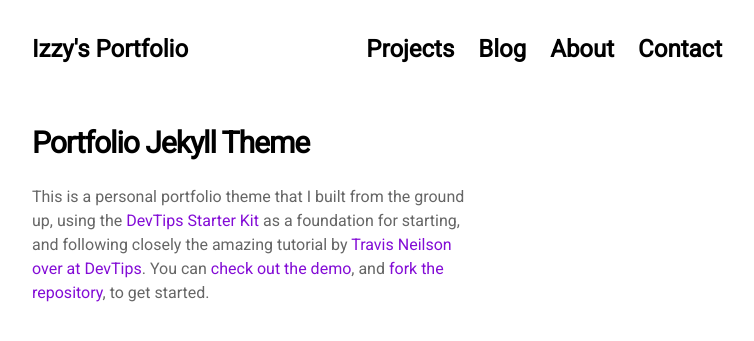
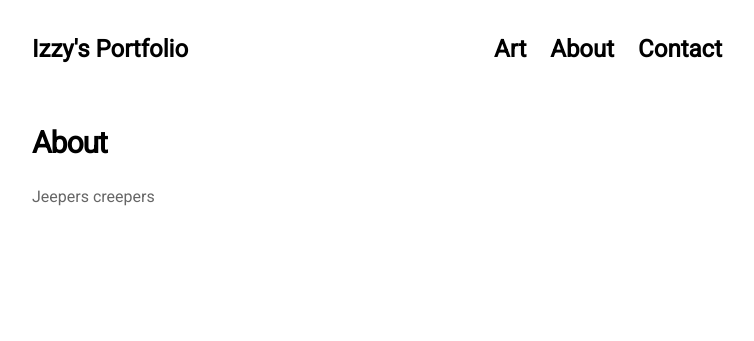
Before and after one commit to izzy-graphics/izzy-graphics.github.io, a Jekyll site: the page built from pages/about.html, in a window 1280 px wide. Shown: the top 341 px of the page, without its empty margins (263-1017 px from the left). Built offline with Jekyll 4.4.1, drawn with Linux system fonts in a browser that asks for light colours; nearby versions of some CDN libraries.

Commit message:
added some nifty stuff

```diff
--- a/_data/settings.yml
+++ b/_data/settings.yml
@@ -2,8 +2,7 @@
 # General Site Settings
 
 menu:
-- {name: 'Projects', url: ''}
-- {name: 'Blog', url: 'pages/blog.html'}
+- {name: 'Art', url: ''}
 - {name: 'About', url: 'pages/about.html'}
 - {name: 'Contact', url: 'pages/contact.html'}
 
@@ -13,9 +12,7 @@ menu:
 # NOTE: Providing SEO information will make this website more searchable on the internet.
 
 seo:
-  description: 'Personal portfolio powered by Jekyll and GitHub Pages '
-  rel-author: 'https://plus.google.com/u/0/#'
-  rel-publisher: 'https://plus.google.com/u/0/#'
+  description: 'Portfolio of Isabel Goico'
 
 #-------------------------------
 # Google Analytics Section
@@ -25,7 +22,7 @@ seo:
 
 # NOTE: If you want to use Google Analytics for basic web tracking: Just uncomment and enter your UA-Code here.
 
-google-analytics-ua: 'UA-112060364-3'
+google-analytics-ua: 'UA-115309301-1'
 
 #-------------------------------
 # Disqus Section
@@ -39,14 +36,14 @@ disqus:
 # About Section
 
 about: >
-  # Portfolio Jekyll Theme
+  # About
 
-  This is a personal portfolio theme that I built from the ground up, using the [DevTips Starter Kit](http://devtipsstarterkit.com/) as a foundation for starting, and following closely the amazing tutorial by [Travis Neilson over at DevTips](https://www.youtube.com/watch?v=T6jKLsxbFg4&list=PL0CB3OvPhDA_STygmp3sDenx3UpdOMk7P). You can [check out the demo](lenpaul.github.io/portfolio-jekyll-theme/), and [fork the repository](https://github.com/LeNPaul/portfolio-jekyll-theme/fork), to get started.
+  Jeepers creepers
 
 contact: >
   # Contact
 
-  You may contact me [through my email](mailto:l.nguyen.paul@gmail.com) or [tweet at me](https://twitter.com/intent/tweet?text=%40paululele) if you have any questions or would like to bring up any issues.
+  Hit me up
 
 #-------------------------------
 # Work Section
@@ -62,10 +59,7 @@ projects:
 # Contact Section
 
 social:
-- {icon: 'twitter', link: '#'}
-- {icon: 'instagram', link: '#'}
-- {icon: 'github', link: '#'}
-- {icon: 'linkedin', link: '#'}
-- {icon: 'envelope', link: 'mailto:#'}
+- {icon: 'instagram', link: 'https://www.instagram.com/doodleswithizzy/'}
+# - {icon: 'envelope', link: 'mailto:#'}
 
 # social network icons available: 'twitter' / 'facebook' / 'github' / 'pinterest' 'google-plus' / 'linkedin' / 'youtube' / 'instagram' / 'dribbble' / 'behance' / 'soundcloud' / 'vine'
```
